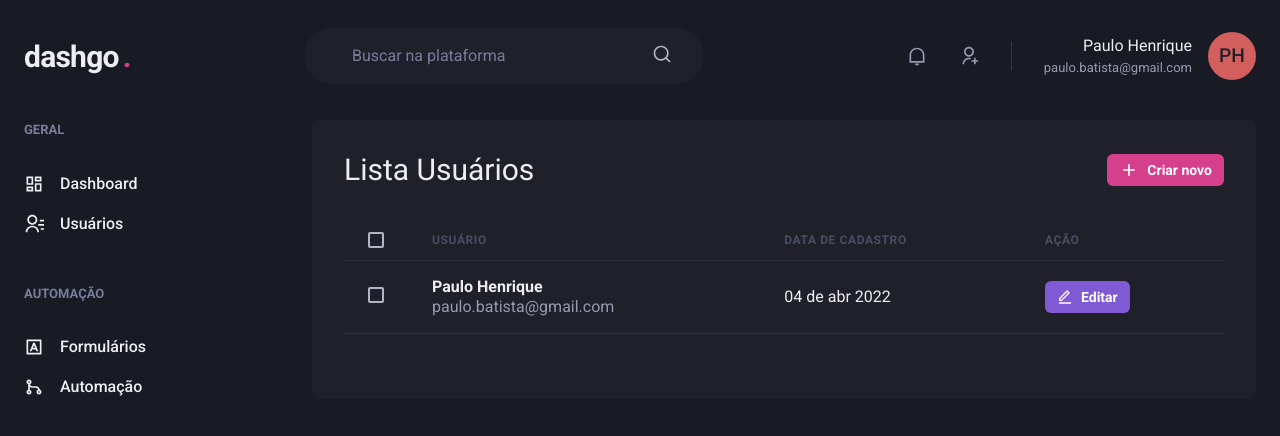
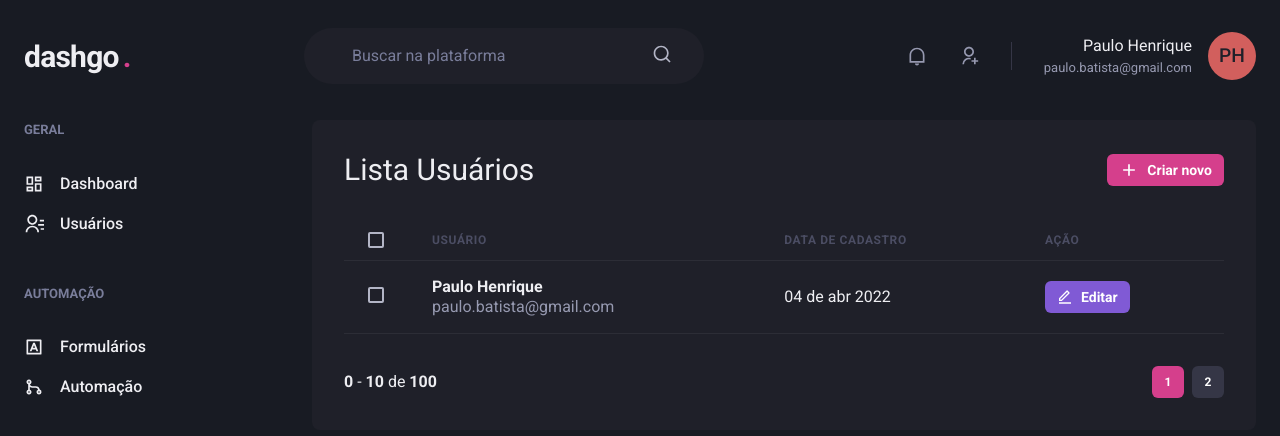
Before and after one commit to PauloBatista123/dashgo-chapterIV, a Next.js app: page /users in a window 1280 px wide. Shown: the top 436 px of the page. Built offline with nearby package versions, Linux system fonts and the light colour scheme.

Commit message:
Componente paginacao

```diff
--- /dev/null
+++ b/src/components/Pagination.tsx
@@ -0,0 +1,43 @@
+import { Box, Button, Stack } from "@chakra-ui/react";
+
+export function Pagination(){
+  return(
+    <Stack
+      direction={"row"}
+      mt="8"
+      justify={"space-between"}
+      align="center"
+      spacing={"6"}
+    >
+      <Box>
+        <strong>0</strong> - <strong>10</strong> de <strong>100</strong>
+      </Box>
+      <Stack direction={"row"}>
+        <Button
+          size="sm"
+          fontSize={"xs"}
+          width="4"
+          colorScheme={"pink"}
+          bg="pink.500"
+          _disabled={{
+            bgColor: 'pink.500',
+            cursor: 'default'
+          }}>
+          1
+        </Button>
+        <Button
+          size="sm"
+          fontSize={"xs"}
+          width="4"
+          colorScheme={"pink"}
+          bg="gray.700"
+          _hover={{
+            bgColor:
+              'gray.500',
+          }}>
+          2
+        </Button>
+      </Stack>
+    </Stack>
+  );
+}
--- a/src/pages/users/index.tsx
+++ b/src/pages/users/index.tsx
@@ -1,6 +1,7 @@
 import { Box, Button, Checkbox, Flex, Heading, Icon, Table, Tbody, Td, Text, Th, Thead, Tr } from "@chakra-ui/react";
 import { RiAddLine, RiEditLine } from "react-icons/ri";
 import { Header } from "../../components/Header";
+import { Pagination } from "../../components/Pagination";
 import { Sidebar } from "../../components/Sidebar";
 
 export default function UserList(){
@@ -53,6 +54,8 @@
               </Tr>
             </Tbody>
           </Table>
+
+          <Pagination />
         </Box>
       </Flex>
     </Box>
```
